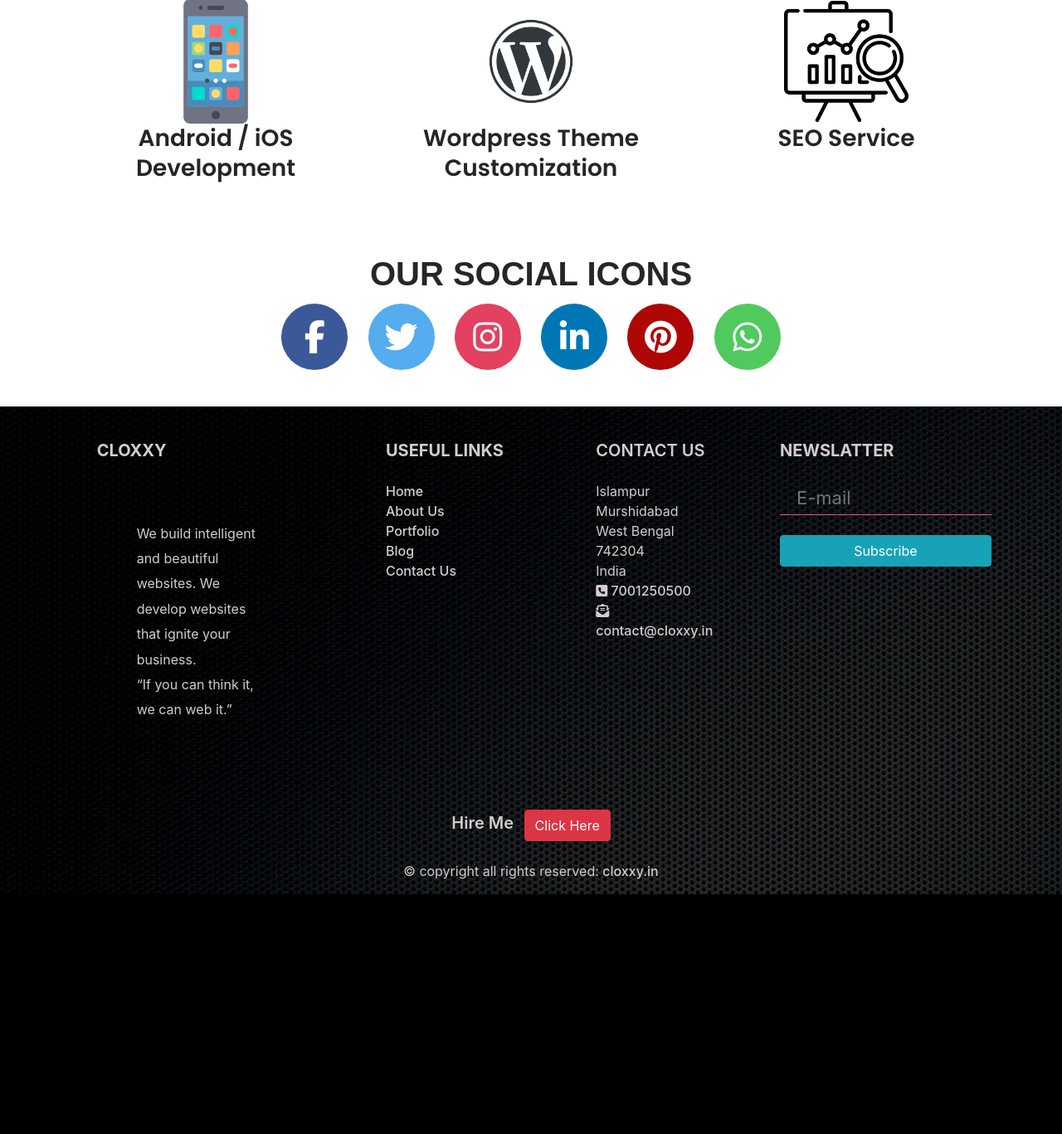
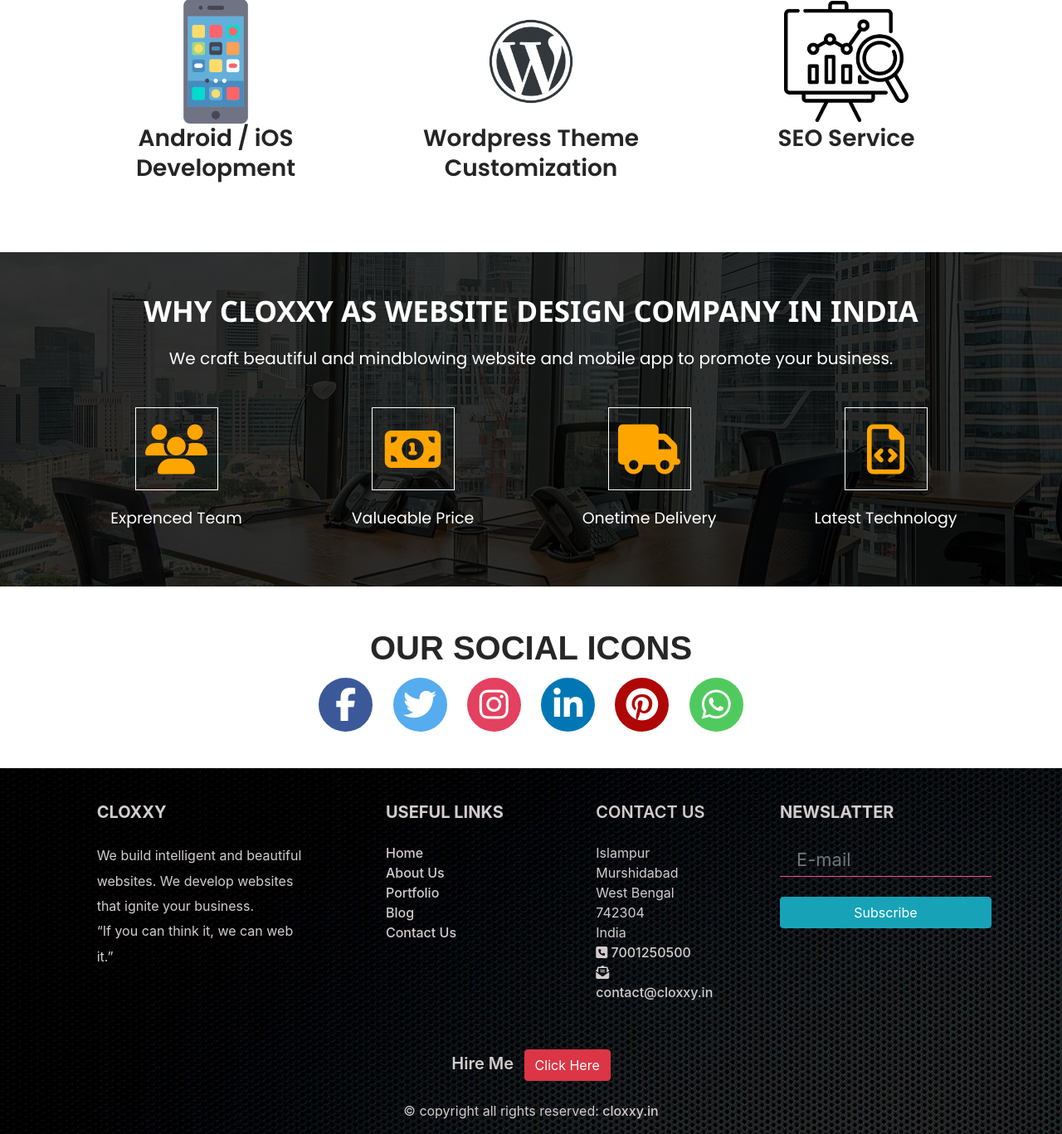
Before and after one commit to samiulcollaboration/CloxxyDemo, a PHP site: page / in a window 1280 px wide. Shown: the part 1874-3241 px from the top of the page at 83% size. Before the commit the page ends 2952 px from the top, so only its background shows below. Run offline with PHP 8.4, Linux system fonts and the light colour scheme; some libraries are stand-ins or nearby versions; some web fonts are replaced.

Commit message:
raj er akta choice add hoye6e

```diff
--- a/footer.php
+++ b/footer.php
@@ -4,7 +4,7 @@
             <div class="row">
                 <div class="col-md-3 mx-auto">
                     <h5 class="footer font-weight-bold text-uppercase mt-3 mb-4">Cloxxy</h5>
-                    <p class="footer text-justify text-lg-left p-sm-5">We build intelligent and beautiful websites. We develop websites that ignite your business. <br> <q>If you can think it, we can web it.</q></p>
+                    <p class="footer text-justify text-lg-left">We build intelligent and beautiful websites. We develop websites that ignite your business. <br> <q>If you can think it, we can web it.</q></p>
                 </div>
                 <hr class="clearfix w-100 d-md-none">
                 <div class="col-md-2 mx-auto">
--- a/index.php
+++ b/index.php
@@ -159,6 +159,49 @@
     </section>
     <!-- Service Section End -->
 
+    <!-- why you choice us start -->
+    <section>
+        <div class="container-fluid choice-us-bg mb-5">
+            <div class="choice-us-overlay"></div>
+            <div class="container">
+                <div class="c-us">
+                    <h3 class="text-center text-uppercase pt-5">Why cloxxy as website design company in india</h3>
+                    <p class="text-center pt-2">We craft beautiful and mindblowing website and mobile app to promote
+                        your
+                        business.</p>
+                </div>
+                <div class="row text-center pb-5">
+                    <div class="col-lg-3 col-sm-6 col-6 pt-md-4">
+                        <div class="choiceus">
+                            <i class="fa fa-users" aria-hidden="true"></i>
+                            <p class="pt-3">Exprenced Team</p>
+                        </div>
+                    </div>
+                    <div class="col-lg-3 col-sm-6 col-6 pt-md-4">
+                        <div class="choiceus">
+                            <i class="fa fa-money" aria-hidden="true"></i>
+                            <p class="pt-3">Valueable Price</p>
+                        </div>
+                    </div>
+                    <div class="col-lg-3 col-sm-6 col-6 pt-md-4">
+                        <div class="choiceus">
+                            <i class="fa fa-truck" aria-hidden="true"></i>
+                            <p class="pt-3">Onetime Delivery</p>
+                        </div>
+                    </div>
+                    <div class="col-lg-3 col-sm-6 col-6 pt-md-4">
+                        <div class="choiceus">
+                            <i class="fa fa-file-code-o" aria-hidden="true"></i>
+                            <p class="pt-3">Latest Technology</p>
+                        </div>
+                    </div>
+                </div>
+            </div>
+        </div>
+        </div>
+    </section>
+    <!-- why you choice us end -->
+
 
     <!-- Big Icon Start -->
     <section>
--- a/style.css
+++ b/style.css
@@ -587,8 +587,8 @@ input:required {
 }
 .social-icons-list ul li{
   display: inline-block;
-  width: 80px;
-  height: 80px;
+  width: 65px;
+  height: 65px;
   text-align: center;
   border-radius: 100%;
   margin: 0 10px;
@@ -600,7 +600,7 @@ input:required {
   font-size: 40px;
 }
 .social-icons-list ul li a i{
-  line-height: 80px;
+  line-height: 65px;
 }
 .social-icons-list ul li:nth-child(1){
   background-color: #3b5999;
@@ -1042,3 +1042,47 @@ input:required {
   color: #f44c89;
   border: 2px solid #f44c89;
 }
+
+/* ------------------------
+    Choice-Us
+------------------------ */
+.choice-us-bg{
+  background-image: url(img/bg-img/choose-us.jpg);
+  background-repeat: no-repeat;
+  position: relative;
+  z-index: 1;
+}
+.choice-us-overlay{
+  width: 100%;
+  height: 100%;
+  position: absolute;
+  left: 0;
+  z-index: -1;
+  background-color: transparent;
+  background-color: #000c;
+}
+.c-us h3{
+  color: white;
+  font-family: 'Segoe UI', Tahoma, Geneva, Verdana, sans-serif;
+  font-size: 35px;
+}
+.c-us p{
+  color: white;
+  font-size: 20px;
+}
+.choiceus i{
+  color: orange;
+  font-size: 60px;
+  height: 100px;
+  width: 100px;
+  line-height: 100px;
+  border:1px solid white;
+  transition: width 2s, height 2s, transform 2s;
+}
+.choiceus i:hover{
+  transform: rotate(360deg);
+}
+.choiceus p{
+  font-size: 19px;
+  color: white;
+}
```
Also changed, not shown: img/bg-img/choose-us.jpg (added).
